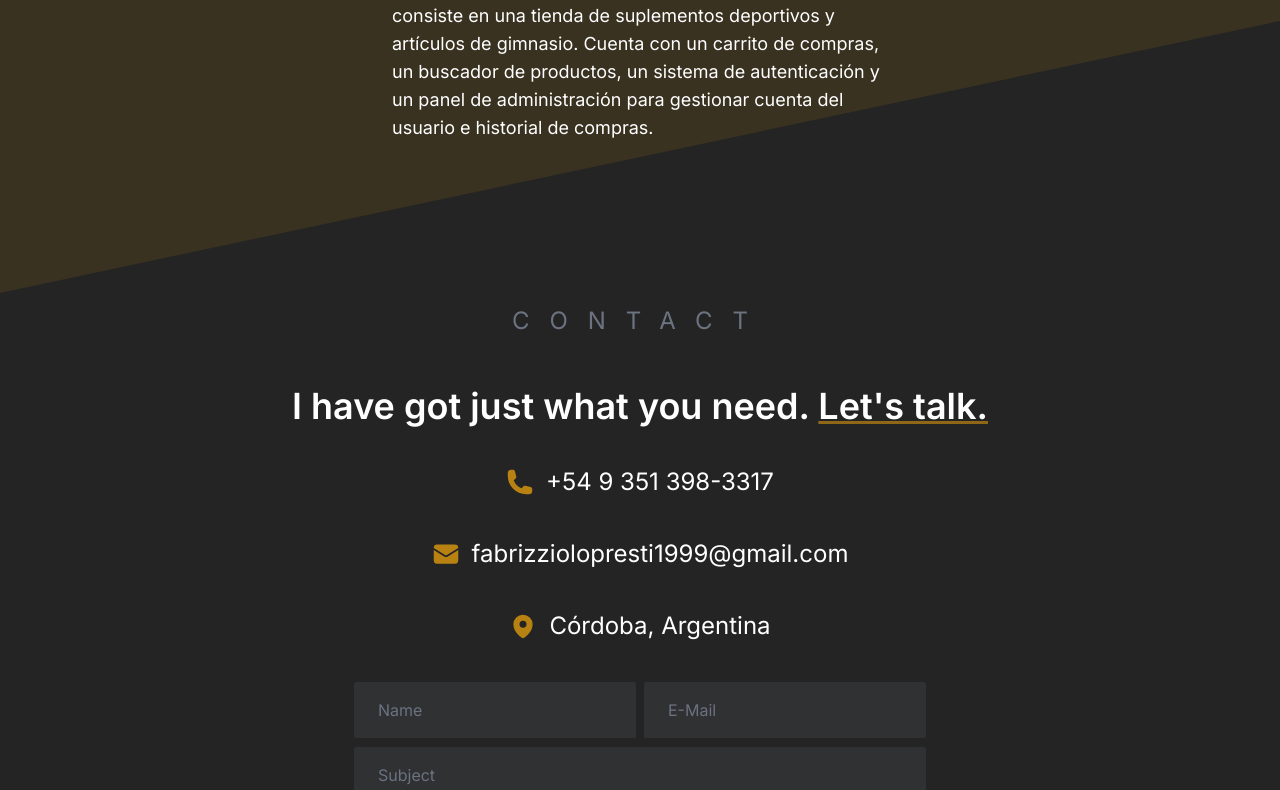
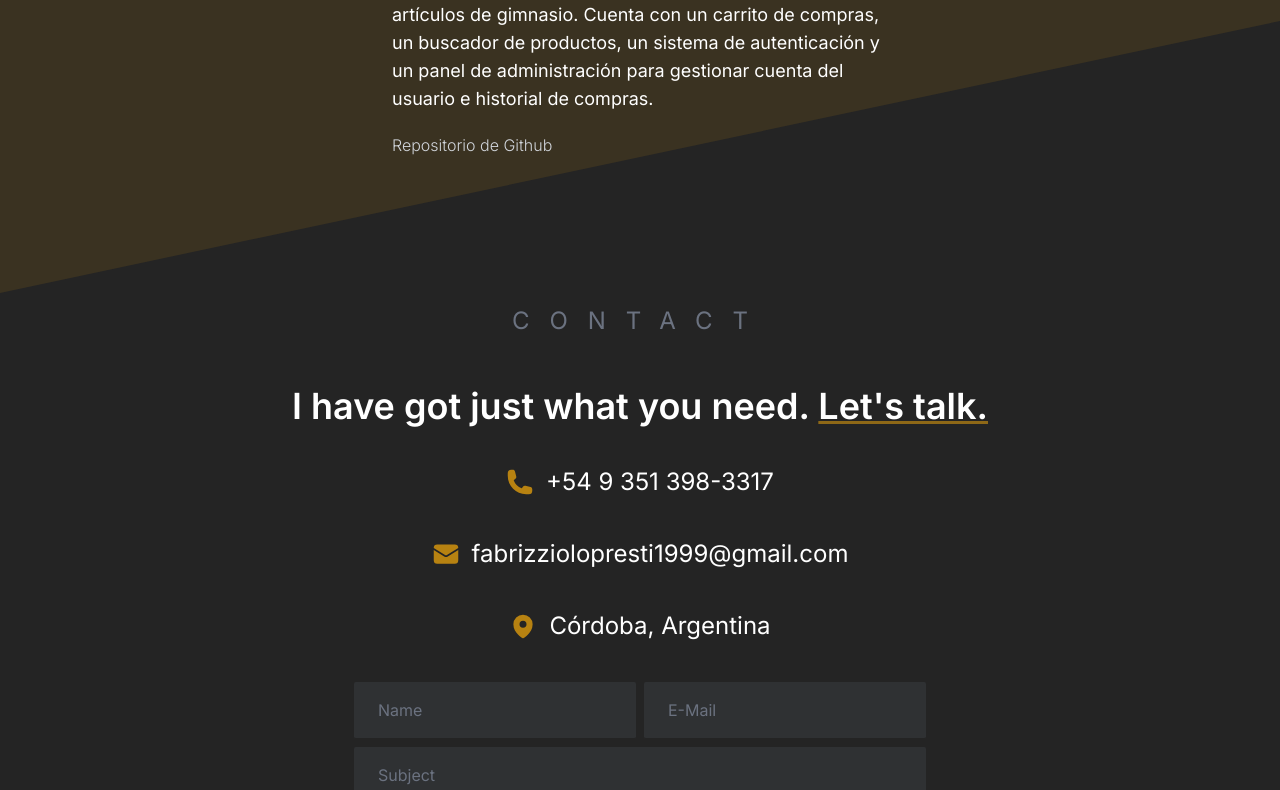
Before and after one commit to FabrizzioLoPresti/portfolio, a Next.js app: page / in a window 1280 px wide. Shown: the part 3849-4639 px from the top of the page. Built offline with nearby package versions, Linux system fonts and the light colour scheme.

Commit message:
Add Link Repo to Projects

```diff
--- a/components/Projects/Projects.tsx
+++ b/components/Projects/Projects.tsx
@@ -21,6 +21,7 @@ const Projects = (props: Props) => {
       descripcion:
         "Proyecto responsive desarrolado en Next.js 13 con TypeScript, junto a TailwindCSS, NextUI, Redux-Toolkit, Zod, Axios, GSAP, Swiper, React-Toastify, Heroicons que consiste en una tienda de suplementos deportivos y artículos de gimnasio. Cuenta con un carrito de compras, un buscador de productos, un sistema de autenticación y un panel de administración para gestionar cuenta del usuario e historial de compras.",
       url: "https://404ecommerce.netlify.app",
+      urlGithub: "https://github.com/404-Suplementos-Deportivos/frontend_ecommerce",
       urlImagen: "/img/projects/404Ecommerce.png",
     },
     {
@@ -28,6 +29,7 @@ const Projects = (props: Props) => {
       descripcion:
         "Proyecto desarrolado en Next.js 13 con TypeScript, junto a AntDesign, Redux-Toolkit, Zod, Axios, React-PDF, Chart.js, react-chartjs-2, que consiste en un panel de administración para una tienda de suplementos deportivos y artículos de gimnasio. Cuenta con un CRUD completo para productos, categorías, usuarios, pedidos (compras y ventas), control de stock, un sistema de autenticación y un sistema de reportes de ventas.",
       url: "https://404administration.netlify.app",
+      urlGithub: "https://github.com/404-Suplementos-Deportivos/frontend_administracion",
       urlImagen: "/img/projects/404EcommerceAdmin.png",
     },
     {
@@ -35,6 +37,7 @@ const Projects = (props: Props) => {
       descripcion:
         "Proyecto desarrollado en React.js 18 utilizando Vite, junto a React-Bootstrap y Axios para realizar consulta a API externa. Consiste en un buscador de bebidas por nombre y categoría de bebida.",
       url: "https://buscador-bebidas-cursoreact.netlify.app",
+      urlGithub: "https://github.com/FabrizzioLoPresti/buscadorbebidas",
       urlImagen: "/img/projects/BuscadorBebidas.png",
     },
     {
@@ -42,6 +45,7 @@ const Projects = (props: Props) => {
       descripcion:
         "Proyecto desarrollado en React.js 18 utilizando Vite, junto a TailwindCSS y Spinkit. Consiste en un cotizador de seguros de autos, donde se calcula el precio del seguro en base a la marca, año y tipo de plan del auto.",
       url: "https://cotizador-seguros-cursoreact.netlify.app",
+      urlGithub: "https://github.com/FabrizzioLoPresti/cotizadorseguros",
       urlImagen: "/img/projects/CotizadorSeguros.png",
     },
     {
@@ -49,6 +53,7 @@ const Projects = (props: Props) => {
       descripcion:
         "Proyecto desarrollado en React.js 18 utilizando Vite y los propios Custom Hooks de React.js, junto a Styled-Components y Axios para consulta a API externa. Consiste en un cotizador de criptomonedas, donde se calcula el precio de la criptomoneda en base a la moneda seleccionada.",
       url: "https://cotizador-crypto-cursoreact.netlify.app",
+      urlGithub: "https://github.com/FabrizzioLoPresti/cotizadorcrypto",
       urlImagen: "/img/projects/CotizadorCriptomonedas.png",
     },
     {
@@ -56,6 +61,7 @@ const Projects = (props: Props) => {
       descripcion:
         "Proyecto desarrollado en React.js 18 utilizando Vite, junto a CSS Modules, react-circular-progressbar para gráfico circular interactivo y react-swipeable-list para selección de opciones basado en Drag and Drop. Consiste en un planificador de gastos, donde se calcula el porcentaje de gastos en base a los ingresos y gastos ingresados.",
       url: "https://planificador-gastos-cursoreact.netlify.app",
+      urlGithub: "https://github.com/FabrizzioLoPresti/planificadorgastos",
       urlImagen: "/img/projects/PlanificadorGastos.png",
     },
     {
@@ -63,6 +69,7 @@ const Projects = (props: Props) => {
       descripcion:
         "Proyecto desarrollado en React.js 18 utilizando Vite, junto a TailwindCSS y React Router DOM para múltiples páginas, almacenando la información en Local Storage. Consiste en un administrador de pacientes, donde se pueden crear, eliminar y editar pacientes.",
       url: "https://administrador-pacientes-cursoreact.netlify.app",
+      urlGithub: "https://github.com/FabrizzioLoPresti/administradorpacientes",
       urlImagen: "/img/projects/AdministradorPacientes.png",
     },
     {
@@ -70,6 +77,7 @@ const Projects = (props: Props) => {
       descripcion:
         "Proyecto desarrollado en HTML, CSS y JavaScript. Consiste en una tienda de muebles con un diseño responsive y moderno utilizando Flexbox y Grid Layout.",
       url: "https://ecommerce-cursocssgridflexbox.netlify.app",
+      urlGithub: "https://github.com/FabrizzioLoPresti/Curso-CSSGridFlexbox/tree/main/06-Ecommerce-RWD",
       urlImagen: "/img/projects/TiendaMuebles.png",
     },
     {
@@ -77,6 +85,7 @@ const Projects = (props: Props) => {
       descripcion:
         "Proyecto desarrollado en HTML, CSS y JavaScript. Consiste en una landing page orientada a un producto tecnológico con un diseño responsive y moderno utilizando Flexbox y Grid Layout.",
       url: "https://techpro-cursocssgridflexbox.netlify.app",
+      urlGithub: "https://github.com/FabrizzioLoPresti/Curso-CSSGridFlexbox/tree/main/07-TechPRO",
       urlImagen: "/img/projects/TechPRO.png",
     },
     {
@@ -84,6 +93,7 @@ const Projects = (props: Props) => {
       descripcion:
         "Proyecto desarrollado en HTML, CSS y JavaScript. Consiste en una landing page orientada a un producto arquitectónico con un diseño responsive y moderno utilizando Flexbox y Grid Layout.",
       url: "https://arquitecturabosque-cursocssgridflexbox.netlify.app",
+      urlGithub: "https://github.com/FabrizzioLoPresti/Curso-CSSGridFlexbox/tree/main/08-ArquitecturaBosque",
       urlImagen: "/img/projects/ArquitecturaBosque.png",
     },
     {
@@ -91,6 +101,7 @@ const Projects = (props: Props) => {
       descripcion:
         "Proyecto desarrollado en HTML, CSS y JavaScript. Consiste en una landing page orientada a una aplicación móvil con un diseño responsive y moderno utilizando Flexbox y Grid Layout.",
       url: "https://nucleus-cursocssgridflexbox.netlify.app",
+      urlGithub: "https://github.com/FabrizzioLoPresti/Curso-CSSGridFlexbox/tree/main/10-Nucleus",
       urlImagen: "/img/projects/NucleusApp.png",
     },
   ];
@@ -140,6 +151,11 @@ const Projects = (props: Props) => {
                 <p className="text-lg text-center md:text-left px-2 md:px-0">
                   {project.descripcion}
                 </p>
+                <p className="font-light text-gray-300 text-center md:text-left">
+                  <Link href={project.urlGithub} passHref target="_blank">
+                    Repositorio de Github
+                  </Link>
+                </p>
               </div>
             </motion.div>
           </SwiperSlide>
--- a/interfaces/Project.ts
+++ b/interfaces/Project.ts
@@ -3,5 +3,6 @@ export interface Project {
   nombre: string;
   descripcion: string;
   url: string;
+  urlGithub: string;
   urlImagen: string;
 }
```
